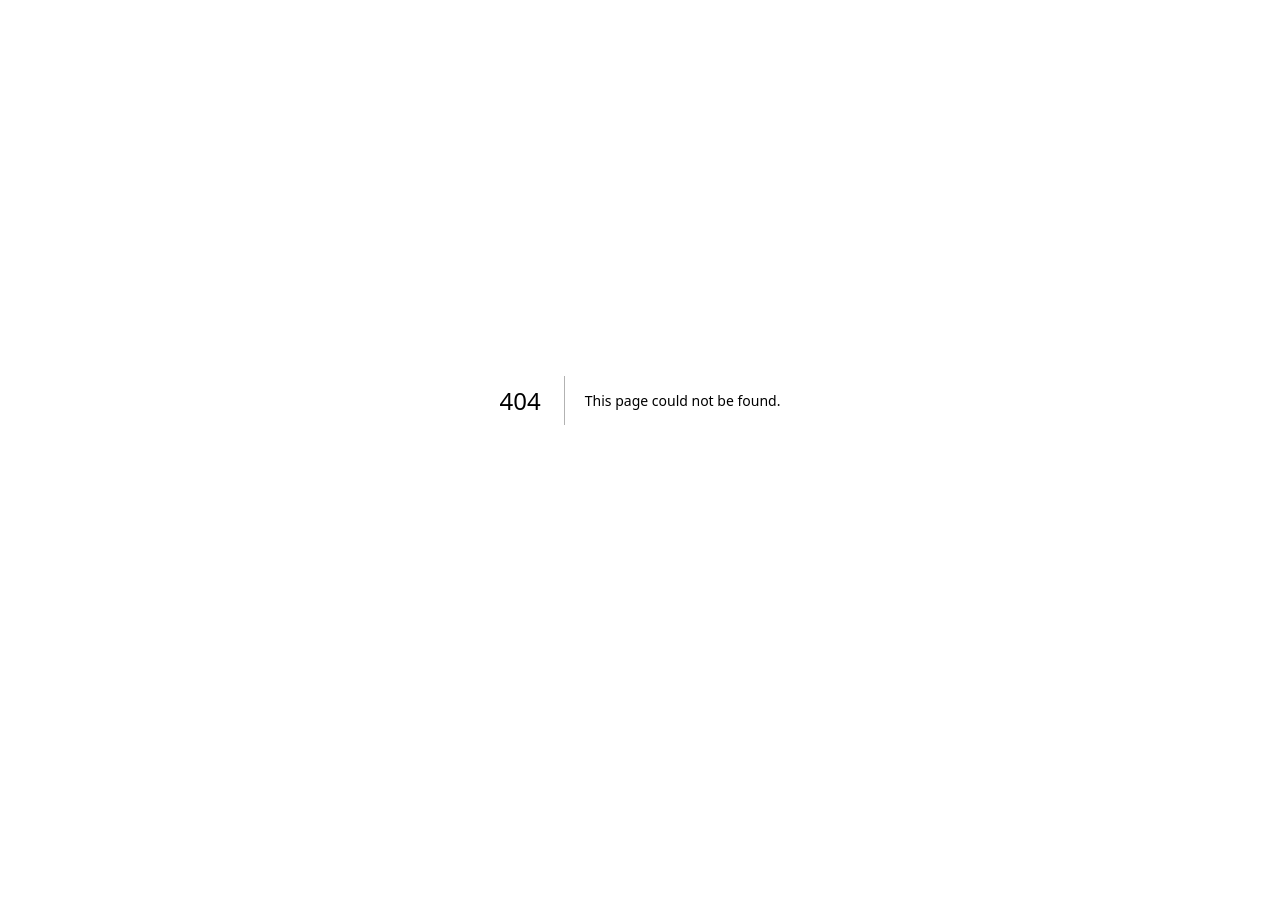
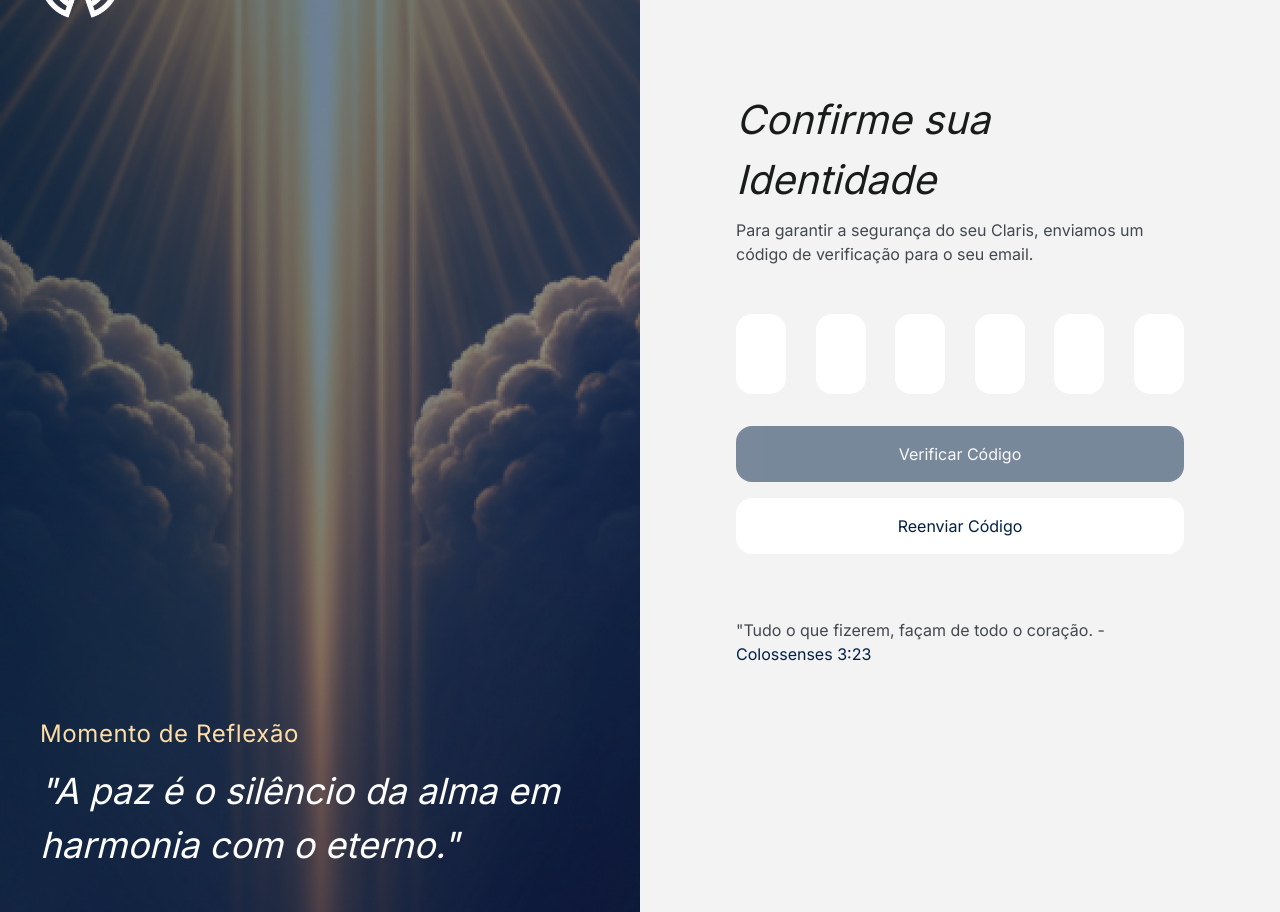
Before and after one commit to antoniotecadev/claris, a Next.js app: page /codeAuth in a window 1280 px wide. Before the commit this address had no page. Before the commit the page ends 800 px from the top, so only its background shows below. Built offline with nearby package versions, Linux system fonts and the light colour scheme.

Commit message:
Reenviar codigo de confirmação

```diff
--- /dev/null
+++ b/src/app/(auth)/codeAuth/page.tsx
@@ -0,0 +1,120 @@
+"use client"
+
+import Image from "next/image";
+import { useRef, useState } from "react";
+import Logo from "@/assets/images/lobo-SE.png"
+
+
+
+
+123456
+
+export default function CodeAuth() {
+  const [digits, setDigits] = useState<string[]>(Array(6).fill(""));
+  const inputRefs = useRef<(HTMLInputElement | null)[]>([]);
+
+  const getCode = () => digits.join("");
+
+  const handleChange = (value: string, idx: number) => {
+    const digit = value.replace(/\D/g, "")
+    const newDigits = [...digits];
+    newDigits[idx] = digit;
+    setDigits(newDigits);
+
+    if (digit && idx < 5) {
+      inputRefs.current[idx + 1]?.focus();
+    }
+  };
+
+  const handleKeyDown = (e: React.KeyboardEvent, idx: number) => {
+    if (e.key === "Backspace") {
+      if (digits[idx] === "" && idx > 0) {
+        const newDigits = [...digits];
+        newDigits[idx - 1] = "";
+        setDigits(newDigits);
+        inputRefs.current[idx - 1]?.focus();
+      } else {
+        const newDigits = [...digits];
+        newDigits[idx] = "";
+        setDigits(newDigits);
+      }
+    }
+  };
+
+  const handlePaste = (e: React.ClipboardEvent) => {
+    e.preventDefault();
+    const pasted = e.clipboardData.getData("text").replace(/\D/g, "").slice(0, 6);
+    const newDigits = Array(6).fill("");
+    pasted.split("").forEach((char, i) => (newDigits[i] = char));
+    setDigits(newDigits);
+    inputRefs.current[Math.min(pasted.length, 5)]?.focus();
+  };
+
+  const handleVerify = () => {
+    const code = getCode();
+    if (code.length < 6) return;
+    console.log("Código:", code);
+    // fetch('/api/verify', { method: 'POST', body: JSON.stringify({ code }) })
+  };
+
+  return (
+    <div className="bg-white flex w-screen justify-center items-center h-screen">
+      <div className="w-7xl h-256 flex bg-amber-600">
+        <div className="side1 w-[30%] h-full flex justify-between flex-col p-5">
+          <div className="flex gap-2 p-5 items-center">
+            <Image src={Logo} alt="" className="w-20 h-full" />
+            <p className="text-white text-4xl">CLARIS</p>
+          </div>
+          <div className="flex flex-col gap-3 p-5">
+            <p className="tracking-wide text-[#FFDEA5] text-[24px]">Momento de Reflexão</p>
+            <p className="text-white italic text-[36px]">
+              "A paz é o silêncio da alma em harmonia com o eterno."
+            </p>
+          </div>
+        </div>
+
+        <div className="bg-[#F3F3F3] w-[50%] flex justify-center items-center">
+          <div className="flex w-md h-155 flex-col space-y-2">
+            <p className="text-[#1A1C1C] text-[40px] italic">Confirme sua Identidade</p>
+            <p className="text-[#43474E] mb-12">
+              Para garantir a segurança do seu Claris, enviamos um código de
+              verificação para o seu email.
+            </p>
+
+            <div className="flex gap-3 justify-between mb-8">
+              {digits.map((digit, idx) => (
+                <input
+                  key={idx}
+                  ref={(el) => { inputRefs.current[idx] = el; }}
+                  type="text"
+                  inputMode="numeric"
+                  maxLength={1}
+                  value={digit}
+                  onChange={(e) => handleChange(e.target.value, idx)}
+                  onKeyDown={(e) => handleKeyDown(e, idx)}
+                  onPaste={handlePaste}
+                  className="w-12.5 h-20 bg-white rounded-2xl px-4 text-2xl text-center outline-none focus:ring-2 focus:ring-[#002045]"
+                />
+              ))}
+            </div>
+
+            <button
+              onClick={handleVerify}
+              disabled={getCode().length < 6}
+              className="w-full h-14 text-center bg-[#002045] text-white rounded-2xl mb-4 disabled:opacity-50"
+            >
+              Verificar Código
+            </button>
+            <button className="w-full h-14 text-center bg-white text-[#002045] rounded-2xl mb-16">
+              Reenviar Código
+            </button>
+            <p className="text-[#43474E]">
+              "Tudo o que fizerem, façam de todo o coração. -{" "}
+              <span className="text-[#002045]">Colossenses 3:23</span>
+            </p>
+          </div>
+        </div>
+      </div>
+    </div>
+  );
+}
--- a/src/app/dashboard/[selectionToken]/page.tsx
+++ /dev/null
@@ -1,20 +0,0 @@
-import { getOrganizations } from "@/utils/actionMain";
-
-export default async function Page({
-  params,
-}: {
-  params: { selectionToken: string };
-}) {
-  const organizations = await getOrganizations(params.selectionToken);
-
-  return (
-    <div>
-      <h1>Dashboard</h1>
-      <ul>
-        {organizations.map((igreja) => (
-          <li key={igreja.id}>{igreja.name}</li>
-        ))}
-      </ul>
-    </div>
-  );
-}
--- a/src/assets/styles/globals.css
+++ b/src/assets/styles/globals.css
@@ -137,6 +137,14 @@ body {
 	background-size: cover;
 }
 
+.side1 {
+	background-image: url('../images/Section\ -\ Left\ Side_\ Inspiring\ Imagery.png');
+	background-repeat: no-repeat;
+	width: 50%;
+	height: 100%;
+	background-size: cover;
+}
+
 .side2 {
     background-image: url('../images/visual.png'); /* Note the leading slash */
     background-repeat: no-repeat;
--- a/src/utils/actionsLogin.ts
+++ b/src/utils/actionsLogin.ts
@@ -20,9 +20,9 @@ export async function loginAction(prevState: any, formData: FormData) {
 
     const data = res.data?.result ?? res.data;
 
-    if (data?.require2FA) {
-      redirectUrl = `/auth/2fa?tempToken=${data.tempToken}`;
-    } else if (data?.requireOrganizationSelection) {
+    if (data?.requireEmailCode) {
+      redirectUrl = `/codeAuth`;
+    } else if (data?.requireEmailCode) {
       redirectUrl = `/select-organization?selectionToken=${data.selectionToken}`;
     } else {
       return { success: false, error: "Resposta inesperada do servidor." };
```
Also changed, not shown: src/assets/images/Section - Left Side_ Inspiring Imagery.png (added).
